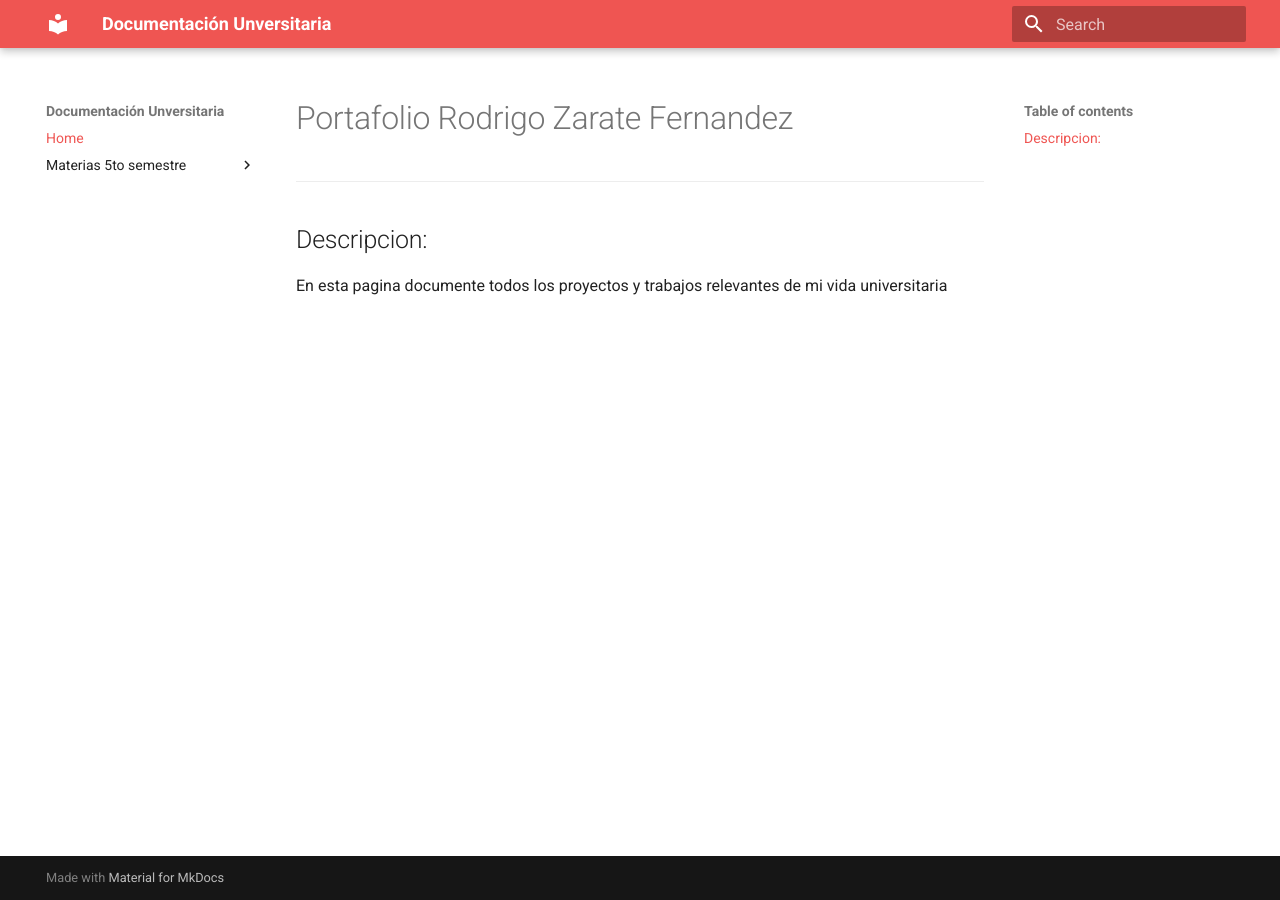
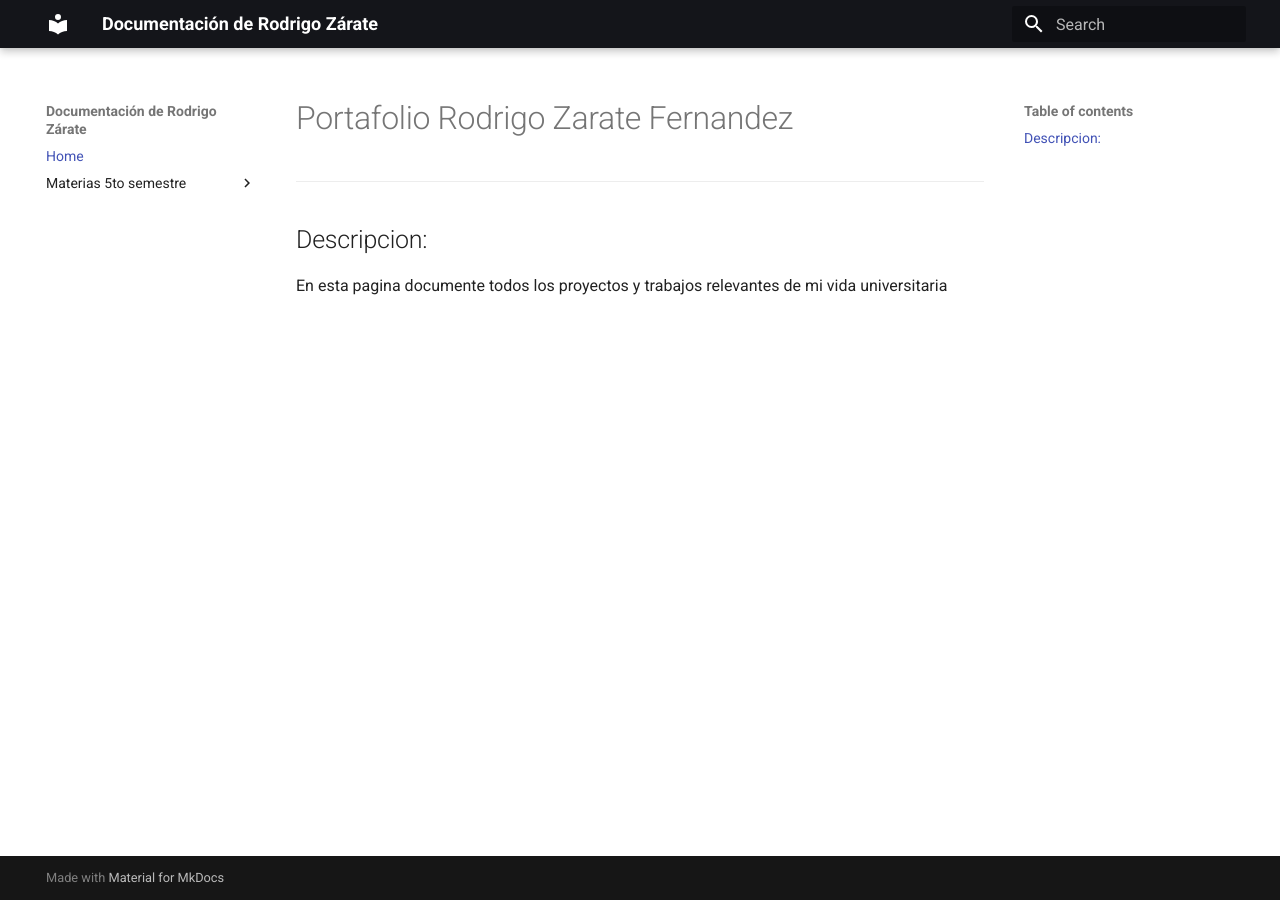
Before and after one commit to ZAFK28/PortafolioZarate, an MkDocs documentation site: the page built from docs/index.md, in a window 1280 px wide. Built offline with MkDocs 1.6.1 and Material for MkDocs 9.7.7, drawn with Linux system fonts in a browser that asks for light colours.

Commit message:
ACTUALIZACION

```diff
--- a/mkdocs.yml
+++ b/mkdocs.yml
@@ -1,4 +1,4 @@
-site_name: Documentación Unversitaria
+site_name: Documentación de Rodrigo Zárate
 markdown_extensions:
   - pymdownx.highlight:
       anchor_linenums: true
@@ -29,7 +29,7 @@ theme:
   highlightjs: true
   palette:
       - scheme: default
-        primary: red
+        primary: black
 
   features:
     - content.code.copy
```
